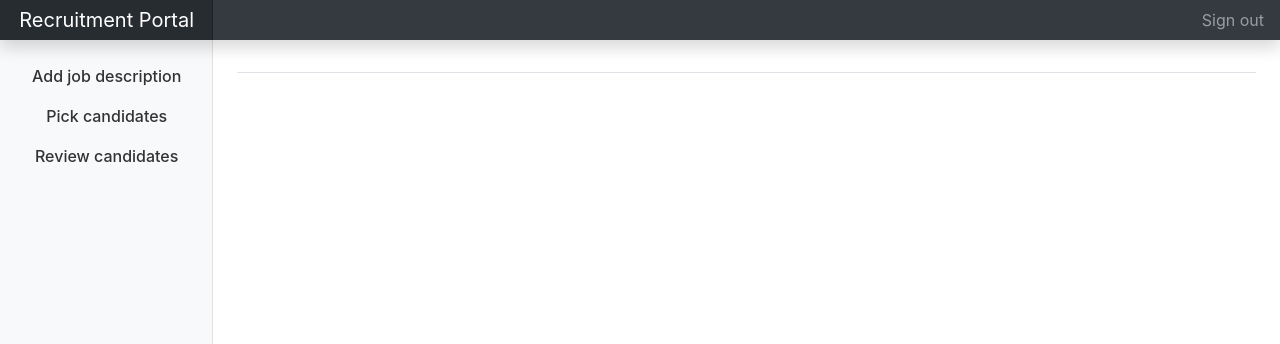
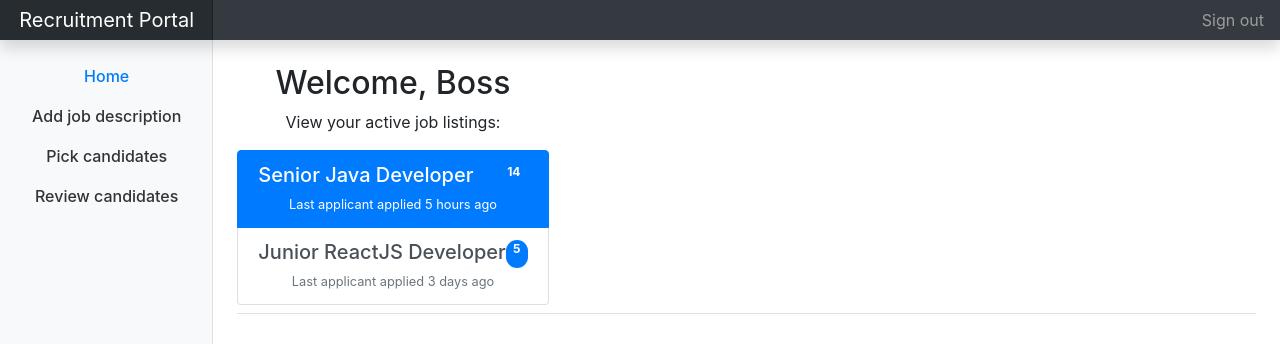
Before and after one commit to wwcode-hackathon3/diversified-recruitment, a React (Create React App) app: page /home in a window 1280 px wide. Shown: the top 344 px of the page. Built offline with nearby package versions, Linux system fonts and the light colour scheme.

Commit message:
Home: Add home page

```diff
--- a/src/App.js
+++ b/src/App.js
@@ -1,6 +1,7 @@
 import React, { Component } from 'react';
-import { BrowserRouter as Router, Route, Link } from "react-router-dom";
+import {BrowserRouter as Router, Route, NavLink, Redirect} from "react-router-dom";
 import './App.css';
+import Home from './views/Home'
 import AddJobDescription from './views/AddJobDescription'
 import PickCandidates from './views/PickCandidates'
 import ReviewCandidates from './views/ReviewCandidates'
@@ -24,19 +25,24 @@ class App extends Component {
                 <div className="sidebar-sticky">
                   <ul className="nav flex-column">
                     <li className="nav-item">
-                      <Link to="/add-job-description" className="nav-link">
-                        Add job description <span className="sr-only">(current)</span>
-                      </Link>
+                      <NavLink to="/home" className="nav-link" activeClassName="active">
+                        Home
+                      </NavLink>
                     </li>
                     <li className="nav-item">
-                      <Link to="/pick-candidates" className="nav-link">
-                        Pick candidates
-                      </Link>
+                      <NavLink to="/add-job-description" className="nav-link" activeClassName="active">
+                        Add job description
+                      </NavLink>
                     </li>
                     <li className="nav-item">
-                      <Link to="/review-candidates" className="nav-link">
+                      <NavLink to="/pick-candidates" className="nav-link">
+                        Pick candidates
+                      </NavLink>
+                    </li>
+                    <li className="nav-item">
+                      <NavLink to="/review-candidates" className="nav-link">
                         Review candidates
-                      </Link>
+                      </NavLink>
                     </li>
                   </ul>
                 </div>
@@ -45,7 +51,14 @@ class App extends Component {
               <main role="main" className="col-md-9 ml-sm-auto col-lg-10 px-4">
                 <div
                   className="d-flex justify-content-between flex-wrap flex-md-nowrap align-items-center pt-3 pb-2 mb-3 border-bottom">
-                  {/*<Route exact path="/" component={Home} />*/}
+                  <Route exact path="/" render={() => (
+                    // loggedIn ? (
+                      <Redirect to="/home"/>
+                    // ) : (
+                    //   <Redirect to="/login"/>
+                    // )
+                  )}/>
+                  <Route path="/home" component={Home} />
                   <Route path="/add-job-description" component={AddJobDescription} />
                   <Route path="/pick-candidates" component={PickCandidates} />
                   <Route path="/review-candidates" component={ReviewCandidates} />
--- a/src/views/AddJobDescription.js
+++ b/src/views/AddJobDescription.js
@@ -3,7 +3,7 @@ import React from "react";
 export default class AddJobDescription extends React.Component {
   render() {
     return <div>
-      <h1>Add job description</h1>
+      <h1 className="h2">Add job description</h1>
     </div>
   }
 }
--- /dev/null
+++ b/src/views/Home.js
@@ -0,0 +1,28 @@
+import React from "react";
+
+const username = 'Boss';
+
+export default class Home extends React.Component {
+  render() {
+    return <div>
+      <h1 className="h2">Welcome, {username}</h1>
+      <p>View your active job listings:</p>
+      <div className="list-group">
+        <a href="#" className="list-group-item list-group-item-action flex-column align-items-start active">
+          <div className="d-flex w-100 justify-content-between">
+            <h5 className="mb-1">Senior Java Developer</h5>
+            <span className="badge badge-primary badge-pill">14</span>
+          </div>
+          <small>Last applicant applied 5 hours ago</small>
+        </a>
+        <a href="#" className="list-group-item list-group-item-action flex-column align-items-start">
+          <div className="d-flex w-100 justify-content-between">
+            <h5 className="mb-1">Junior ReactJS Developer</h5>
+            <span className="badge badge-primary badge-pill">5</span>
+          </div>
+          <small className="text-muted">Last applicant applied 3 days ago</small>
+        </a>
+      </div>
+    </div>
+  }
+}
--- a/src/views/PickCandidates.js
+++ b/src/views/PickCandidates.js
@@ -15,12 +15,12 @@ const fontSizeMapper = word => Math.log2(word.value) * 5;
 export default class AddJobDescription extends React.Component {
   render() {
     return <div>
-      <h1>Pick candidates</h1>
+      <h1 className="h2">Pick candidates</h1>
       <WordCloud
         data={data}
         fontSizeMapper={fontSizeMapper}
         // rotate={rotate}
-      />,
+      />
     </div>
   }
 }
--- a/src/views/ReviewCandidates.js
+++ b/src/views/ReviewCandidates.js
@@ -3,7 +3,7 @@ import React from "react";
 export default class AddJobDescription extends React.Component {
   render() {
     return <div>
-      <h1>Review candidates</h1>
+      <h1 className="h2">Review candidates</h1>
     </div>
   }
 }
```
